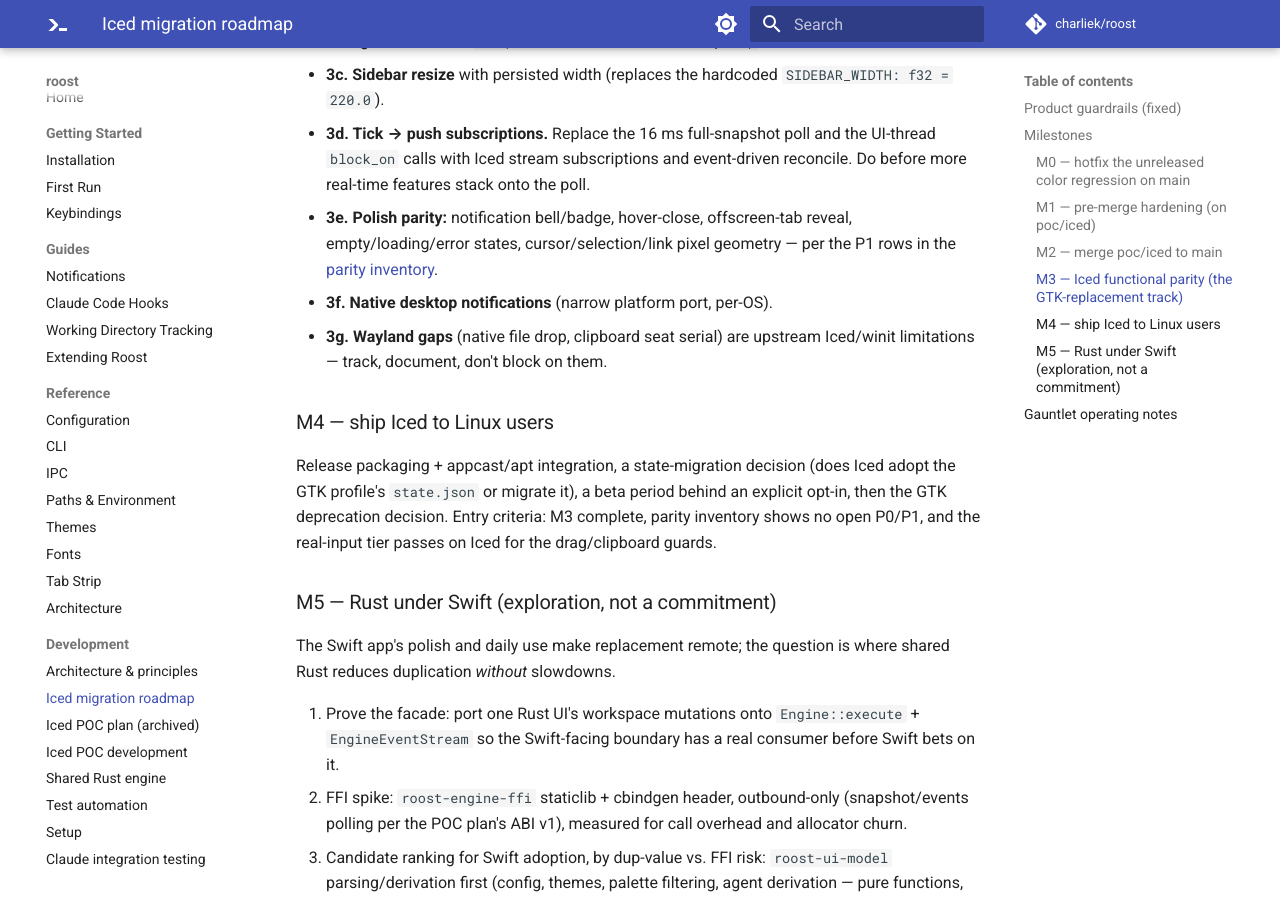
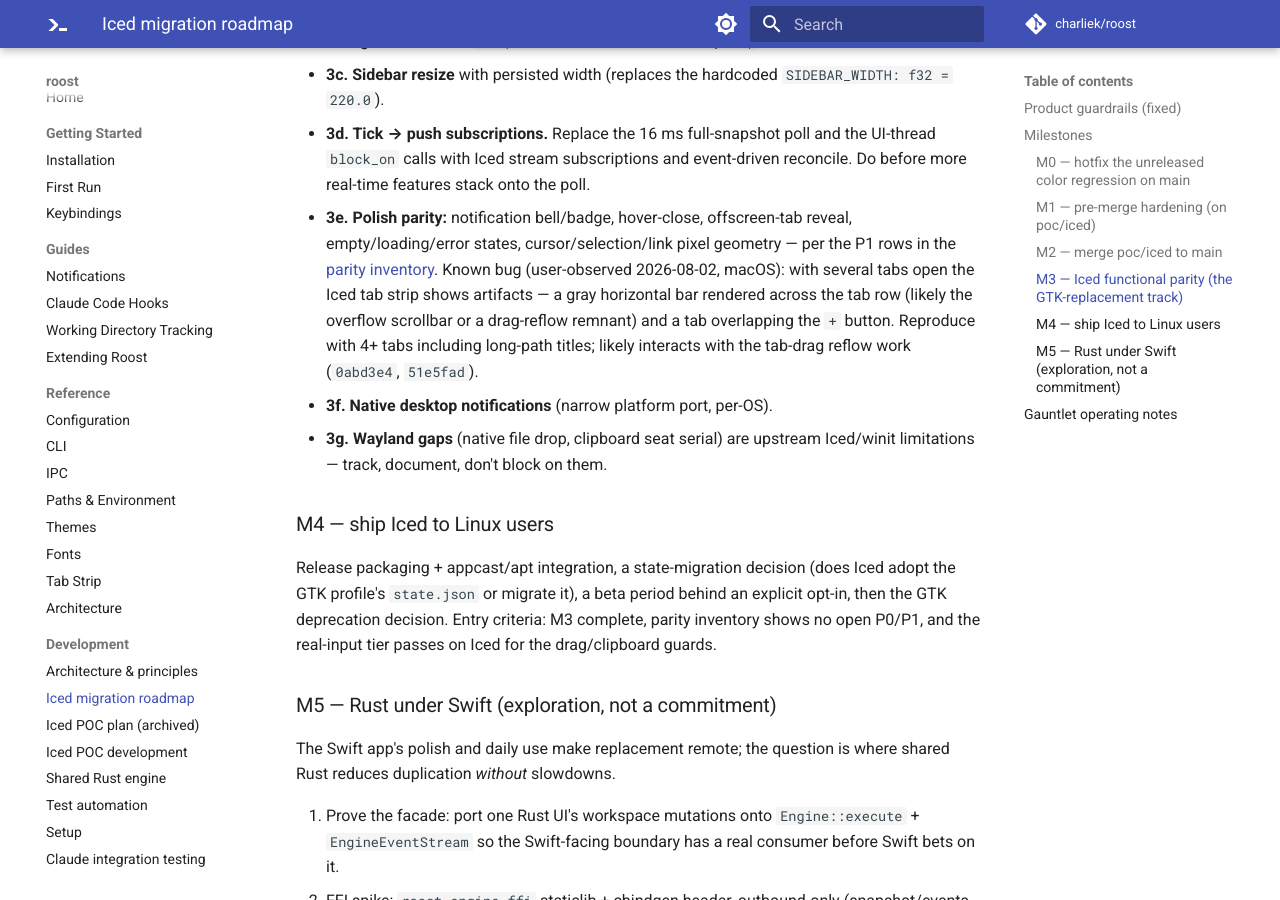
Before and after one commit to charliek/roost, an MkDocs documentation site: the page built from docs/development/iced-migration-roadmap.md, in a window 1280 px wide and 900 px high, scrolled down 2794 px. Built offline with MkDocs 1.6.1 and Material for MkDocs 9.7.7, drawn with Linux system fonts in a browser that asks for light colours; comment, search, counter and statistics services are not loaded.

Commit message:
docs(roadmap): record iced tab-strip artifact bug (user-observed)
Co-Authored-By: Claude Fable 5 <noreply@anthropic.com>
Claude-Session: https://claude.ai/code/session_01WLKWsLV45DAk61xG6Utj3e

```diff
--- a/docs/development/iced-migration-roadmap.md
+++ b/docs/development/iced-migration-roadmap.md
@@ -126,6 +126,12 @@ Slices, each sized for one gauntlet pass:
 * **3e. Polish parity:** notification bell/badge, hover-close, offscreen-tab
   reveal, empty/loading/error states, cursor/selection/link pixel geometry —
   per the P1 rows in the [parity inventory](iced-parity-inventory.md).
+  Known bug (user-observed 2026-08-02, macOS): with several tabs open the
+  Iced tab strip shows artifacts — a gray horizontal bar rendered across
+  the tab row (likely the overflow scrollbar or a drag-reflow remnant) and
+  a tab overlapping the `+` button. Reproduce with 4+ tabs including
+  long-path titles; likely interacts with the tab-drag reflow work
+  (`0abd3e4`, `51e5fad`).
 * **3f. Native desktop notifications** (narrow platform port, per-OS).
 * **3g. Wayland gaps** (native file drop, clipboard seat serial) are
   upstream Iced/winit limitations — track, document, don't block on them.
```
